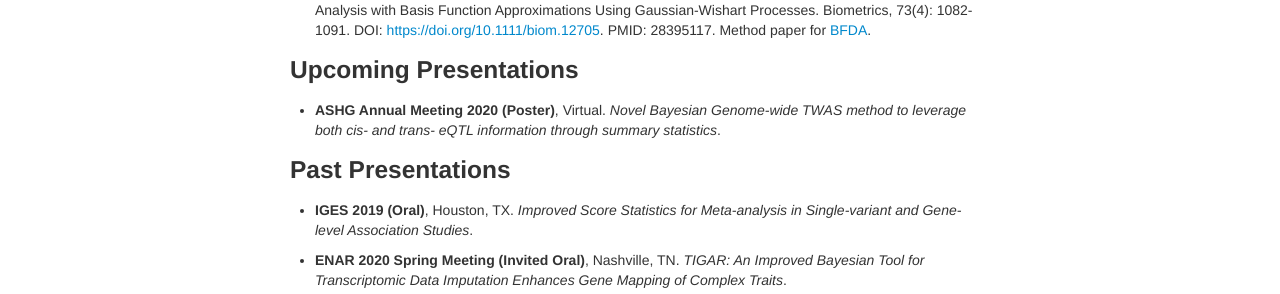
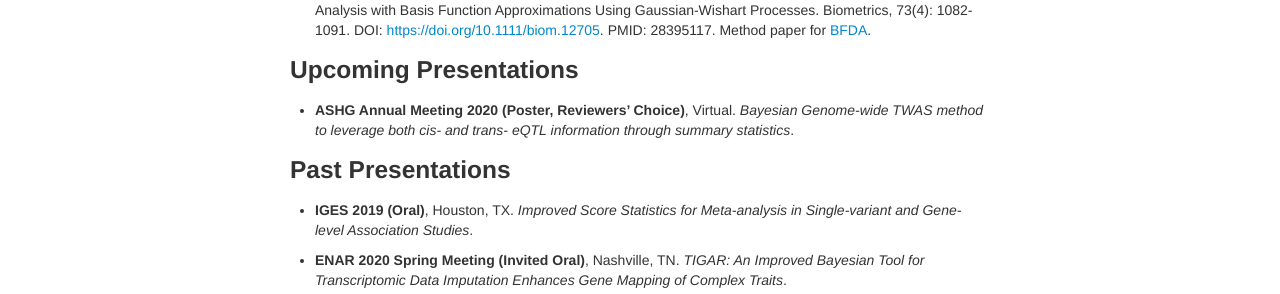
Before and after one commit to yanglab-emory/yanglab-emory.github.io, a Jekyll site: the page built from pages/papers.md, in a window 1280 px wide. Shown: the part 692-986 px from the top of the page. Built offline with Jekyll 4.4.1, drawn with Linux system fonts in a browser that asks for light colours.

Commit message:
update paper

```diff
--- a/pages/papers.md
+++ b/pages/papers.md
@@ -22,7 +22,7 @@ title: "Papers and Presentations"
 
 ### Upcoming Presentations
 
-* **ASHG Annual Meeting 2020 (Poster)**, Virtual. _Novel Bayesian Genome-wide TWAS method to leverage both cis- and trans- eQTL information through summary statistics_.
+* **ASHG Annual Meeting 2020 (Poster, Reviewers' Choice)**, Virtual. _Bayesian Genome-wide TWAS method to leverage both cis- and trans- eQTL information through summary statistics_.
 
 ### Past Presentations
 
```
Also changed, not shown: 1 other file.
